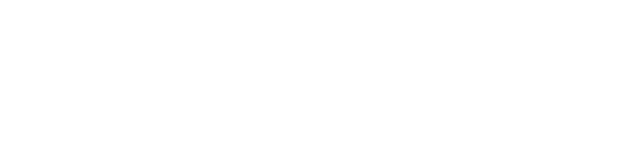
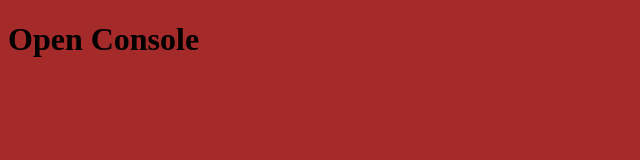
Before and after one commit to nimishawilson/thirty-days-of-js, a plain HTML site: page array-cardio-day-1/index.html in a window 1280 px wide. Shown: the whole page, without its empty margins (0-640 px from the left). Drawn offline with Linux system fonts and the light colour scheme.

Commit message:
add style to array cardio

```diff
--- a/array-cardio-day-1/index.html
+++ b/array-cardio-day-1/index.html
@@ -3,10 +3,16 @@
 
 <head>
   <title> Array Cardio Day-1 </title>
+  <style>
+    body{
+      background-color: brown;
+    }
+  </style>
 
 </head>
 
 <body>
+  <h1> Open Console </h1>
   <script>
     const inventors = [
       { first: 'Albert', last: 'Einstein', year: 1879, passed: 1955 },
```
